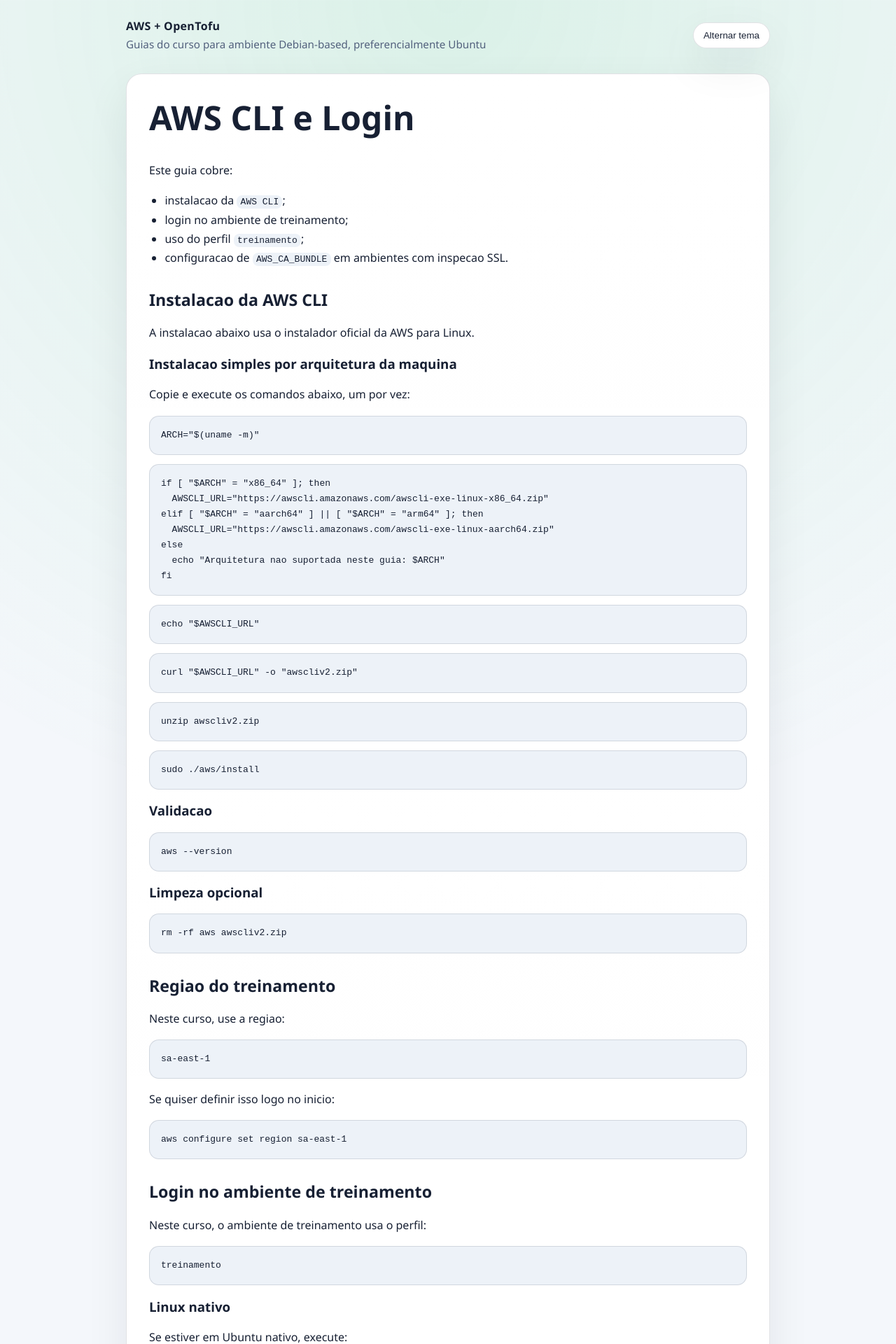
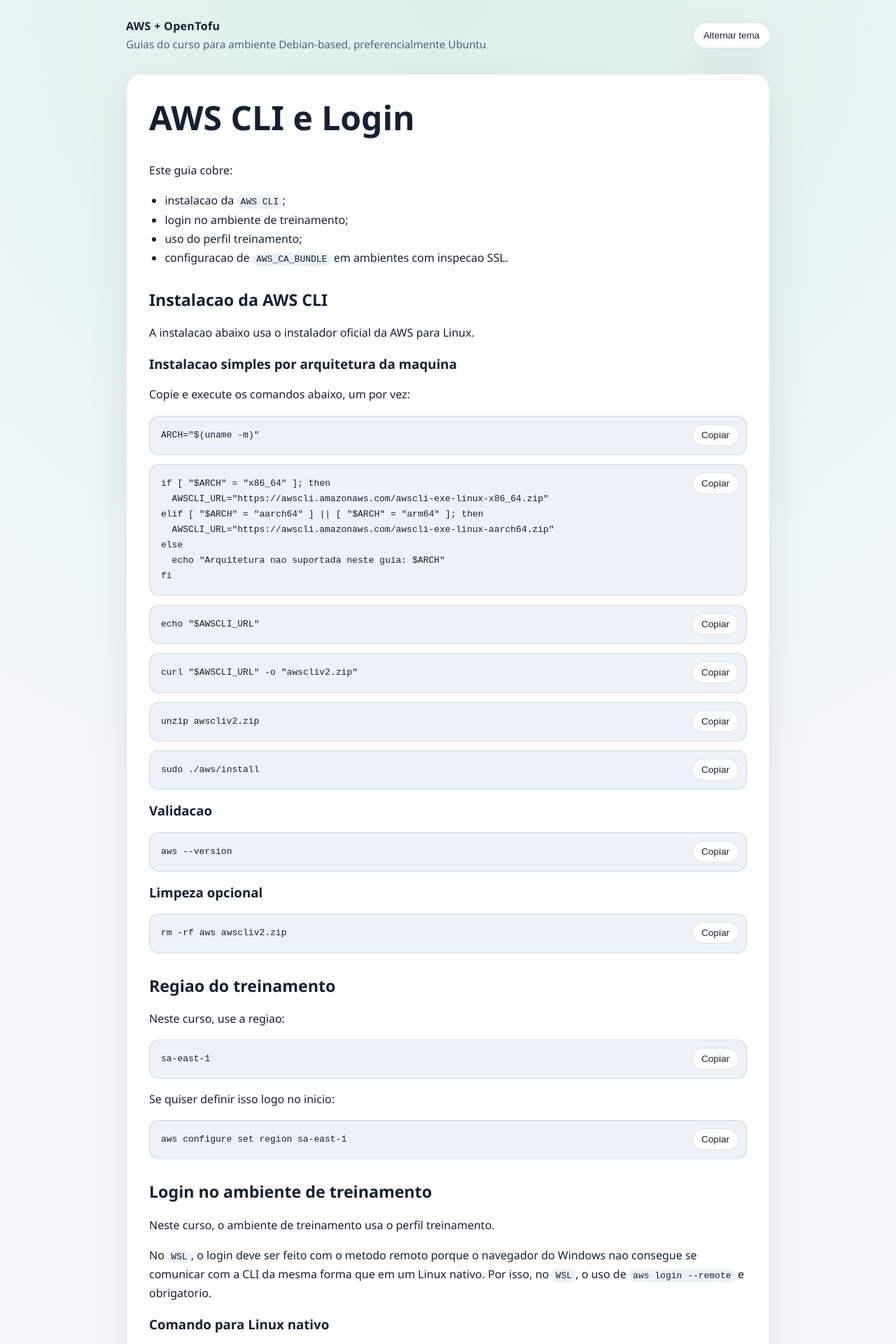
Before and after one commit to malacration/curso-aws-opentofu, a Jekyll site: the page built from aws-cli-ubuntu.md, in a window 1280 px wide. Shown: the top 1920 px of the page at 70% size. Built offline with Jekyll 4.4.1, drawn with Linux system fonts in a browser that asks for light colours; some of the changed text lies outside the part shown.

````diff
--- a/_layouts/default.html
+++ b/_layouts/default.html
@@ -139,6 +139,27 @@
       pre code {
         padding: 0;
         background: transparent;
+      }
+
+      .code-shell {
+        position: relative;
+      }
+
+      .copy-button {
+        position: absolute;
+        top: 12px;
+        right: 12px;
+        border: 1px solid var(--border);
+        background: var(--bg-panel);
+        color: var(--text);
+        border-radius: 999px;
+        padding: 7px 12px;
+        cursor: pointer;
+        font-size: 0.85rem;
+      }
+
+      .copy-button:hover {
+        background: var(--bg-panel-soft);
       }
 
       blockquote {
@@ -286,6 +307,34 @@
             applyTheme(current === "dark" ? "light" : "dark");
           });
         }
+
+        var blocks = document.querySelectorAll("pre");
+        blocks.forEach(function (pre) {
+          if (pre.parentElement && pre.parentElement.classList.contains("code-shell")) {
+            return;
+          }
+
+          var wrapper = document.createElement("div");
+          wrapper.className = "code-shell";
+          pre.parentNode.insertBefore(wrapper, pre);
+          wrapper.appendChild(pre);
+
+          var copy = document.createElement("button");
+          copy.type = "button";
+          copy.className = "copy-button";
+          copy.textContent = "Copiar";
+          wrapper.appendChild(copy);
+
+          copy.addEventListener("click", function () {
+            var text = pre.innerText;
+            navigator.clipboard.writeText(text).then(function () {
+              copy.textContent = "Copiado";
+              setTimeout(function () {
+                copy.textContent = "Copiar";
+              }, 1400);
+            });
+          });
+        });
       })();
     </script>
   </body>
--- a/aws-cli-ubuntu.md
+++ b/aws-cli-ubuntu.md
@@ -2,12 +2,12 @@
 layout: default
 title: AWS CLI e Login
 permalink: /aws-cli-login/
-prev_title: Requisitos
-prev_url: /requisitos/
+prev_title: Inicio
+prev_url: /
 next_title: OpenTofu
 next_url: /opentofu/
-optional_title: Windows e WSL
-optional_url: /windows-wsl/
+optional_title: Ubuntu no Windows (WSL)
+optional_url: /ubuntu-no-windows-wsl/
 ---
 
 # AWS CLI e Login
@@ -16,7 +16,7 @@ Este guia cobre:
 
 - instalacao da `AWS CLI`;
 - login no ambiente de treinamento;
-- uso do perfil `treinamento`;
+- uso do perfil treinamento;
 - configuracao de `AWS_CA_BUNDLE` em ambientes com inspecao SSL.
 
 ## Instalacao da AWS CLI
@@ -85,15 +85,13 @@ aws configure set region sa-east-1
 
 ## Login no ambiente de treinamento
 
-Neste curso, o ambiente de treinamento usa o perfil:
+Neste curso, o ambiente de treinamento usa o perfil treinamento.
 
-```bash
-treinamento
-```
+No `WSL`, o login deve ser feito com o metodo remoto porque o navegador do Windows nao consegue se comunicar com a CLI da mesma forma que em um Linux nativo. Por isso, no `WSL`, o uso de `aws login --remote` e obrigatorio.
 
-### Linux nativo
+### Comando para Linux nativo
 
-Se estiver em Ubuntu nativo, execute:
+Use este comando se estiver em Linux nativo:
 
 ```bash
 aws login --profile treinamento
@@ -105,9 +103,9 @@ Quando a AWS CLI pedir a regiao, informe:
 sa-east-1
 ```
 
-### WSL
+### Comando para Windows com WSL
 
-Se estiver no `WSL`, use obrigatoriamente:
+Use este comando se estiver no Windows com `WSL`:
 
 ```bash
 aws login --remote --profile treinamento
@@ -137,7 +135,7 @@ aws configure list --profile treinamento
 
 O tipo esperado para esse fluxo e `login`.
 
-## Usar o perfil `treinamento` como padrao na sessao atual
+## Usar o perfil treinamento como padrao na sessao atual
 
 Se quiser evitar `--profile treinamento` em todos os comandos:
 
````
Also changed, not shown: index.md (+35 -12 lines), instalacao-ubuntu.md (+4 -6 lines), requisitos.md (deleted, +0 -56 lines), windows-wsl.md (+6 -14 lines), wsl-desempenho.md (+2 -2 lines).
